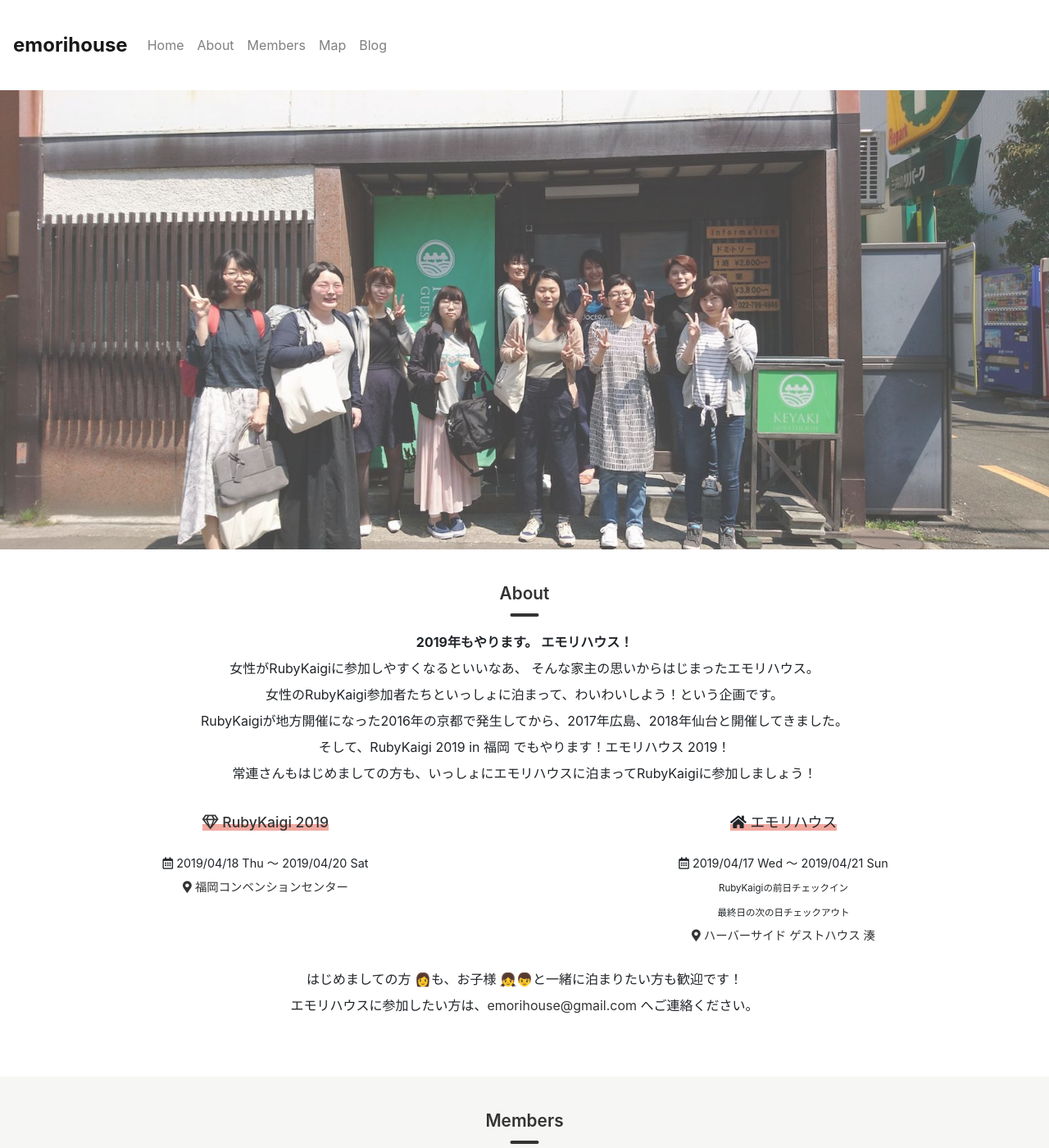
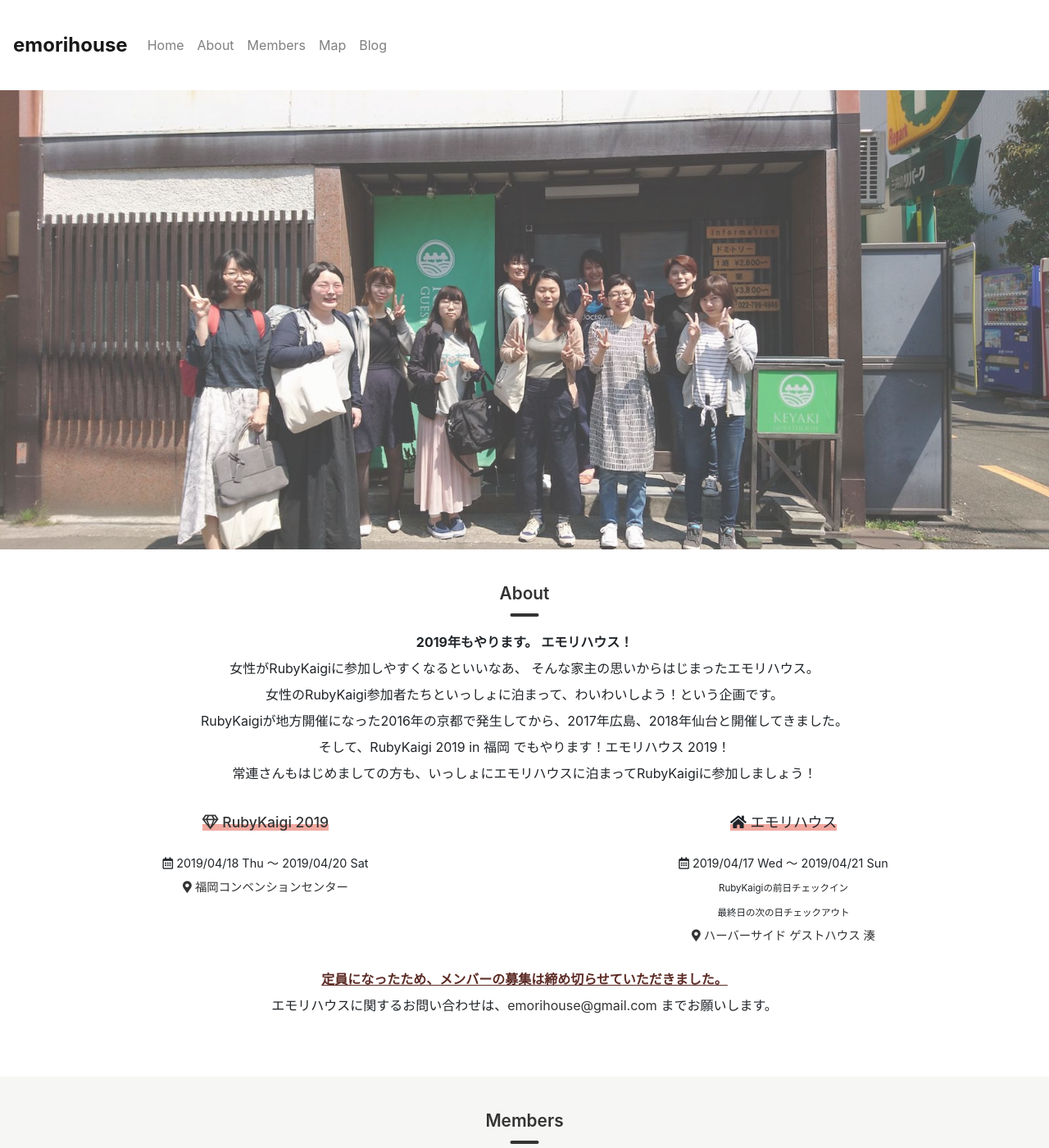
Before and after one commit to emorihouse/emorihouse.github.io, a Jekyll site: the page built from index.md, in a window 1280 px wide. Shown: the top 1400 px of the page at 82% size. Built offline with Jekyll 4.4.1, drawn with Linux system fonts in a browser that asks for light colours; nearby versions of some CDN libraries.

Commit message:
定員になったのでメンバー募集締め切り

```diff
--- a/_includes/about.html
+++ b/_includes/about.html
@@ -29,6 +29,6 @@
 </div>
 
 <div class="description">
-  <p>はじめましての方 👩も、お子様 👧👦と一緒に泊まりたい方も歓迎です！</p>
-  <p>エモリハウスに参加したい方は、<script>secretaddress();</script> へご連絡ください。</p>
+  <p class="emphasis">定員になったため、メンバーの募集は締め切らせていただきました。</p>
+  <p>エモリハウスに関するお問い合わせは、<script>secretaddress();</script> までお願いします。</p>
 </div>
--- a/_includes/members.html
+++ b/_includes/members.html
@@ -1,5 +1,5 @@
 
-<p><strong>はじめましてはじめまして。</strong></p>
+<p class="lead"><strong>はじめましてはじめまして。</strong></p>
 
 
 <div class="row row-eq-height">
--- a/assets/css/style.scss
+++ b/assets/css/style.scss
@@ -124,6 +124,12 @@ a {
   font-size: 1em;
   font-weight: bolder;
   margin: 1em;
+}
+
+.emphasis {
+  color: #5C2B25;
+  font-weight: bold;
+  text-decoration: underline;
 }
 
 #intro {
```
